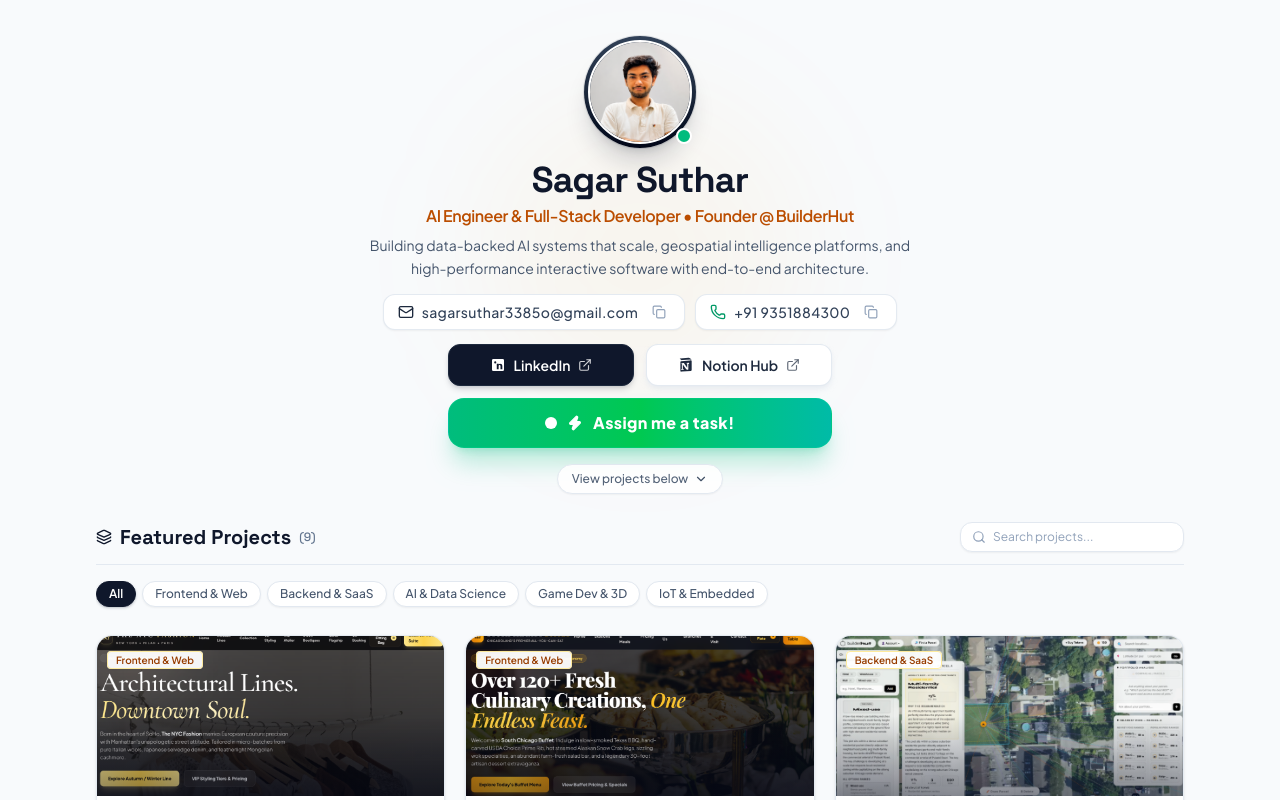
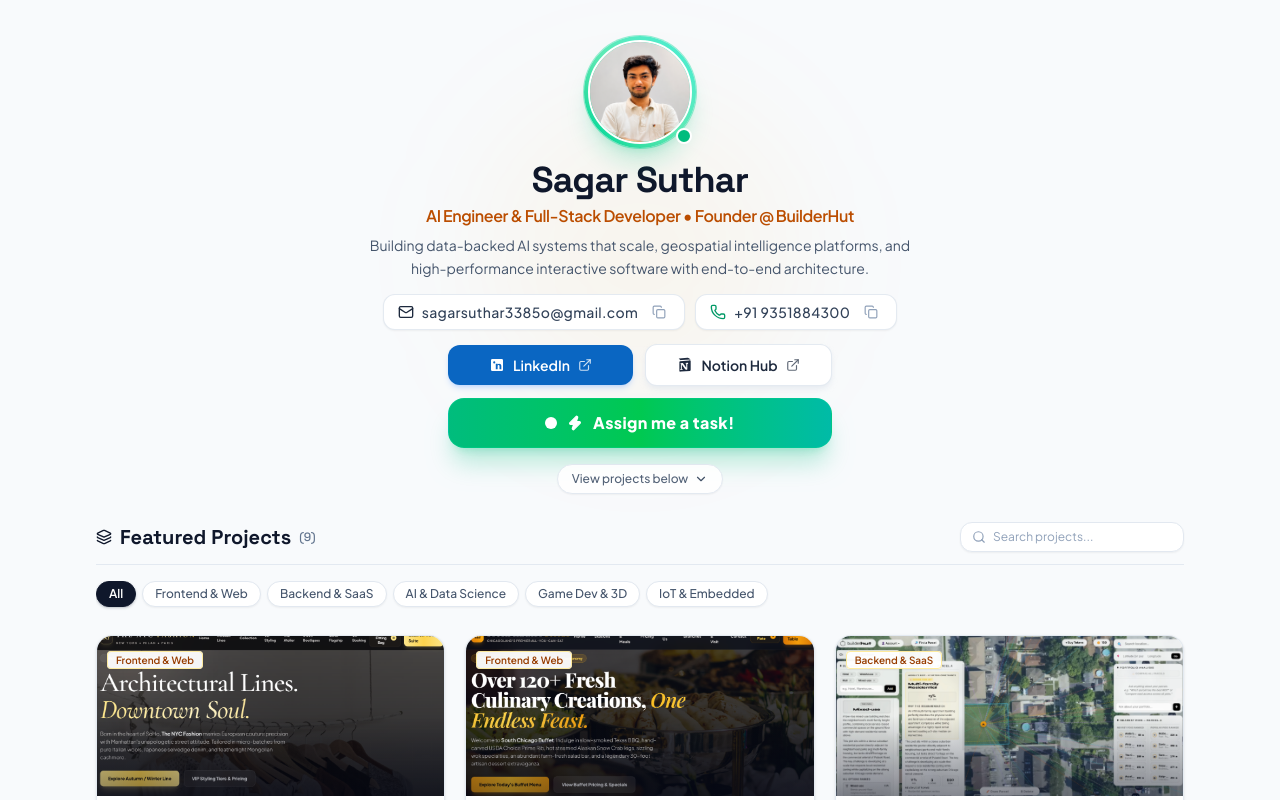
Before and after one commit to SagarSuthar210/portfolio, a React (Vite) app: page / in a window 1280 px wide. Shown: the top 800 px of the page. Built offline with nearby package versions, Linux system fonts and the light colour scheme.

Commit message:
Update profile image ring to light green and restore LinkedIn blue button

```diff
--- a/src/components/HeaderProfile.jsx
+++ b/src/components/HeaderProfile.jsx
@@ -37,7 +37,7 @@ export default function HeaderProfile({ profile, onCopyToast, onOpenTaskModal })
 
       {/* 1. Profile Image (Top Middle) */}
       <div className="relative group mb-3">
-        <div className="w-24 h-24 sm:w-28 sm:h-28 rounded-full p-1 bg-gradient-to-b from-slate-700 via-slate-800 to-slate-950 shadow-xl shadow-slate-900/15 ring-1 ring-slate-900/10 transition-transform duration-300 group-hover:scale-105">
+        <div className="w-24 h-24 sm:w-28 sm:h-28 rounded-full p-1 bg-gradient-to-tr from-emerald-400 via-emerald-300 to-teal-300 shadow-xl shadow-emerald-500/20 ring-1 ring-emerald-400/40 transition-transform duration-300 group-hover:scale-105">
           <img
             src={profile.avatar}
             alt={profile.name}
@@ -124,7 +124,7 @@ export default function HeaderProfile({ profile, onCopyToast, onOpenTaskModal })
           href={profile.linkedin}
           target="_blank"
           rel="noopener noreferrer"
-          className="flex-1 inline-flex items-center justify-center gap-2 px-4 py-2.5 rounded-xl bg-slate-900 hover:bg-black text-white font-semibold text-xs sm:text-sm shadow-md shadow-slate-900/15 hover:shadow-slate-900/30 transition-all duration-200 hover:-translate-y-0.5 active:translate-y-0 border border-slate-800"
+          className="flex-1 inline-flex items-center justify-center gap-2 px-4 py-2.5 rounded-xl bg-[#0a66c2] hover:bg-[#084e96] text-white font-semibold text-xs sm:text-sm shadow-md shadow-blue-500/20 hover:shadow-blue-500/35 transition-all duration-200 hover:-translate-y-0.5 active:translate-y-0"
         >
           <LinkedInIcon className="w-4 h-4 fill-current" />
           <span>LinkedIn</span>
```
